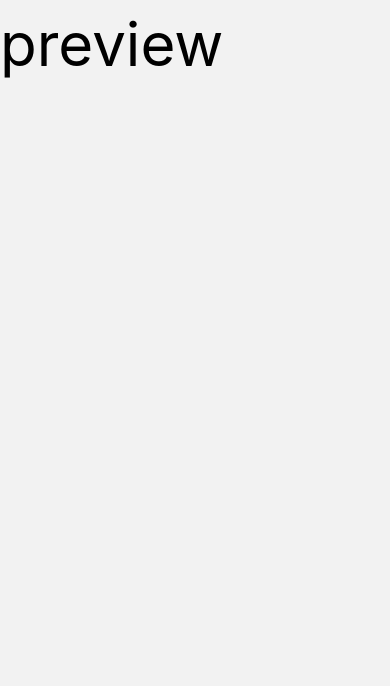
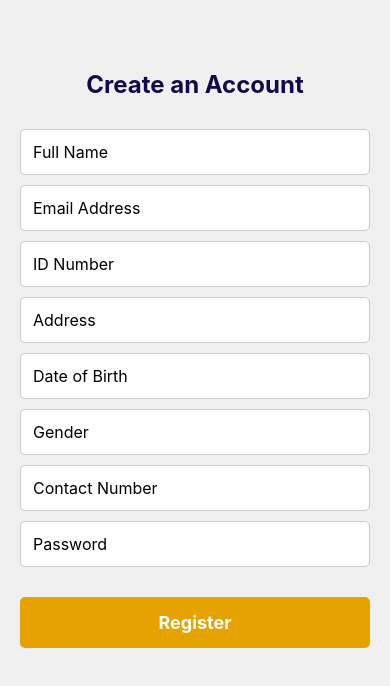
Before and after one commit to Nuwangi27/Complaint-and-Evidence-Management-System, a React Native app in the folder SEProject/: screen /Register in a window 390 px wide. Shown: the top 686 px of the page. Built offline with nearby package versions, Linux system fonts and the light colour scheme.

Commit message:
add:welcome,login,stepone,steptwo,register,preview

```diff
--- a/SEProject/package.json
+++ b/SEProject/package.json
@@ -23,6 +23,8 @@
     "react-dom": "18.2.0",
     "react-native": "0.72.5",
     "react-native-dropdown-select-list": "^2.0.5",
+    "react-native-modal-datetime-picker": "^17.1.0",
+    "react-native-picker-select": "^8.1.0",
     "react-native-safe-area-context": "4.6.3",
     "react-native-web": "~0.19.6",
     "typescript": "^5.1.3"
--- a/SEProject/screen/Register.js
+++ b/SEProject/screen/Register.js
@@ -5,35 +5,99 @@ import {
     TextInput,
     TouchableOpacity,
     StyleSheet,
+    ScrollView,
 } from 'react-native';
 
 export default function RegistrationForm() {
     const [name, setName] = useState('');
     const [email, setEmail] = useState('');
+    const [address, setaddress] = useState('');
     const [password, setPassword] = useState('');
+    const [idnumber, setidnumber] = useState('');
+
+    const [contactNumber, setContactNumber] = useState('');
+
+
 
     const handleRegister = () => {
-    // Handle registration logic here, e.g., sending data to a server
+
         console.log('Name:', name);
         console.log('Email:', email);
         console.log('Password:', password);
+        console.log('Contact Number:', contactNumber);
+        console.log('address', address);
+        console.log('ID Number:', idnumber);
+
+
     };
 
     return (
+
+
+
+        <View style={styles.scrollView}>
             <View style={styles.container}>
-      <Text style={styles.heading}>Registration</Text>
+                <Text style={styles.heading}>Create an Account</Text>
+
+                <ScrollView style={styles.scrollViewContainer}>
+
+                <View style={styles.inputContainer}>
                     <TextInput
-        placeholder="Name"
+                        placeholder="Full Name"
                         style={styles.input}
                         onChangeText={(text) => setName(text)}
                         value={name}
                     />
+                </View>
+                <View style={styles.inputContainer}>
                     <TextInput
-        placeholder="Email"
+                        placeholder="Email Address"
                         style={styles.input}
                         onChangeText={(text) => setEmail(text)}
                         value={email}
                     />
+                </View>
+                <View style={styles.inputContainer}>
+                    <TextInput
+                        placeholder="ID Number"
+                        style={styles.input}
+                        onChangeText={(text) =>  setidnumber(text)}
+                        value={idnumber}
+                    />
+                </View>
+                <View style={styles.inputContainer}>
+                    <TextInput
+                        placeholder="Address"
+                        style={styles.input}
+                        onChangeText={(text) =>setaddress(text)}
+                        value={address}
+                    />
+                </View>
+                <View style={styles.inputContainer}>
+                    <TextInput
+                        placeholder="Date of Birth"
+                        style={styles.input}
+                        onChangeText={(text) => setName(text)}
+                        value={name}
+                    />
+                </View>
+                <View style={styles.inputContainer}>
+                    <TextInput
+                        placeholder="Gender"
+                        style={styles.input}
+                        onChangeText={(text) => setName(text)}
+                        value={name}
+                    />
+                </View>
+                <View style={styles.inputContainer}>
+                    <TextInput
+                        placeholder="Contact Number"
+                        style={styles.input}
+                        onChangeText={(text) => setContactNumber(text)}
+                        value={contactNumber}
+                    />
+                </View>
+                <View style={styles.inputContainer}>
                     <TextInput
                         placeholder="Password"
                         secureTextEntry
@@ -41,9 +105,12 @@ export default function RegistrationForm() {
                         onChangeText={(text) => setPassword(text)}
                         value={password}
                     />
+                </View>
                 <TouchableOpacity style={styles.button} onPress={handleRegister}>
                     <Text style={styles.buttonText}>Register</Text>
                 </TouchableOpacity>
+                </ScrollView>
+            </View>
         </View>
     );
 }
@@ -54,29 +121,45 @@ const styles = StyleSheet.create({
         justifyContent: 'center',
         alignItems: 'center',
         paddingHorizontal: 20,
+        backgroundColor: '#f0f0f0',
     },
     heading: {
         fontSize: 24,
         fontWeight: 'bold',
-    marginBottom: 20,
+        marginBottom: 30,
+        color: '#130A49',
+        marginTop: 70,
+    },
+    inputContainer: {
+        width: '100%',
+        marginBottom: 10,
     },
     input: {
+        backgroundColor: 'white',
         borderWidth: 1,
-    borderColor: 'gray',
+        borderColor: '#ccc',
         borderRadius: 5,
-    padding: 10,
-    marginBottom: 10,
-    width: '100%',
+        padding: 12,
+        fontSize: 16,
     },
     button: {
-    backgroundColor: 'blue',
-    padding: 10,
+        backgroundColor: '#E6A300',
+        padding: 15,
         borderRadius: 5,
         width: '100%',
+        alignItems: 'center',
+        marginTop: 20,
     },
     buttonText: {
         color: 'white',
         fontSize: 18,
-    textAlign: 'center',
+        fontWeight: 'bold',
     },
+    scrollView: {
+        flex: 1,
+    },
+    scrollViewContainer: {
+        width: "100%",
+        marginBottom: 20
+    }
 });
--- a/SEProject/screen/Stepone.js
+++ b/SEProject/screen/Stepone.js
@@ -84,7 +84,7 @@ export default function App({ navigation }) {
         ))}
         <Button2
           title="Proceed"
-                    onPress={() => navigation.navigate("Steptwo")}
+          onPress={() => navigation.navigate("Steptwo", {selectedSentence})}
           filled
           style={{
             marginTop: 1,
--- a/SEProject/screen/Steptwo.js
+++ b/SEProject/screen/Steptwo.js
@@ -10,7 +10,7 @@ import {
 } from 'react-native';
 import { MultipleSelectList } from 'react-native-dropdown-select-list';
 import Button2 from '../components/Button2';
-
+import { useRoute } from '@react-navigation/native';
 
 
 const COLORS = {
@@ -21,6 +21,8 @@ const COLORS = {
 };
 
 export default function App({navigation}) {
+  const route = useRoute();
+  const { selectedSentence } = route.params;
   const [showPersonalInfo, setShowPersonalInfo] = useState(false);
   const [showIncidentDetails, setShowIncidentDetails] = useState(false);
   const [showDepartmentDropdown, setShowDepartmentDropdown] = useState(false);
@@ -51,8 +53,9 @@ export default function App({navigation}) {
   return (
     <SafeAreaView style={styles.container}>
       <ScrollView style={styles.scrollView}>
+      <Text style={styles.sectionHeaderText}>{selectedSentence} </Text>
         <TouchableOpacity onPress={() => toggleSection('personalInfo')} style={styles.sectionHeader}>
-          <Text style={styles.sectionHeaderText}>Personal Information</Text>
+          <Text style={styles.sectionHeaderText}>personal Information</Text>
         </TouchableOpacity>
         {showPersonalInfo && (
           <ScrollView style={styles.sectionContent}>
@@ -210,7 +213,7 @@ const styles = StyleSheet.create({
     bottom:10
   },
   dropdownHeaderText: {
-    color: COLORS.white,
+    color: COLORS.blue,
     fontSize: 18,
     fontWeight: 'bold',
 
--- a/SEProject/screen/index.js
+++ b/SEProject/screen/index.js
@@ -4,7 +4,7 @@ import Welcome from "./Welcome";
 import Stepone from "./Stepone";
 import Steptwo from "./Steptwo";
 import Preview from "./Preview";
-import Register from "./Preview";
+import Register from "./Register";
 
 export {
     Login,
```
Also changed, not shown: 1 other file (tests, documents, lock files or other folders). Lines whose indentation alone changed are shown as unchanged.
